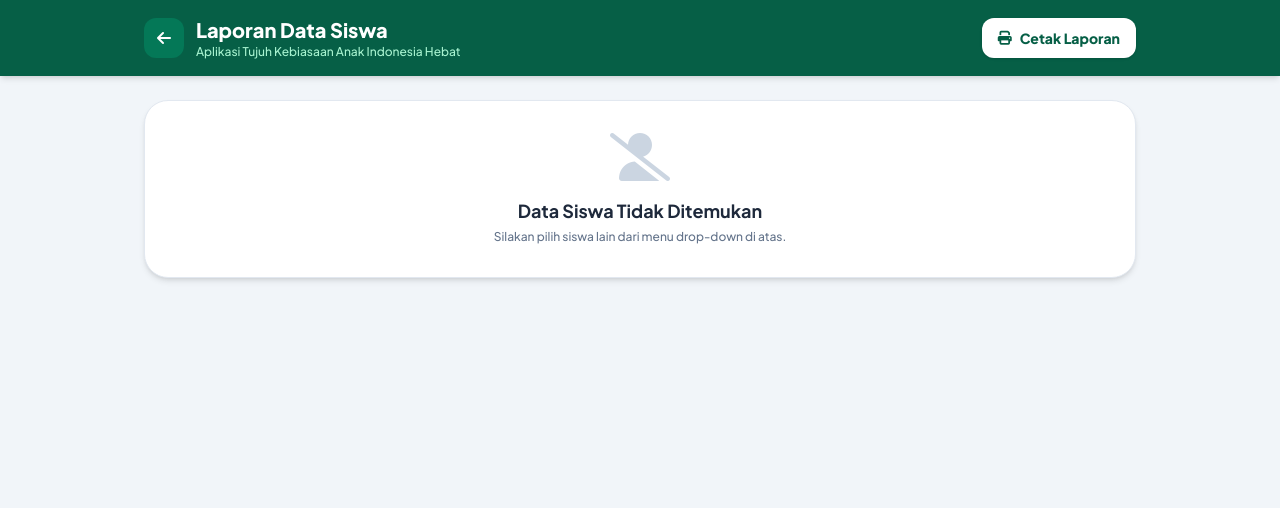
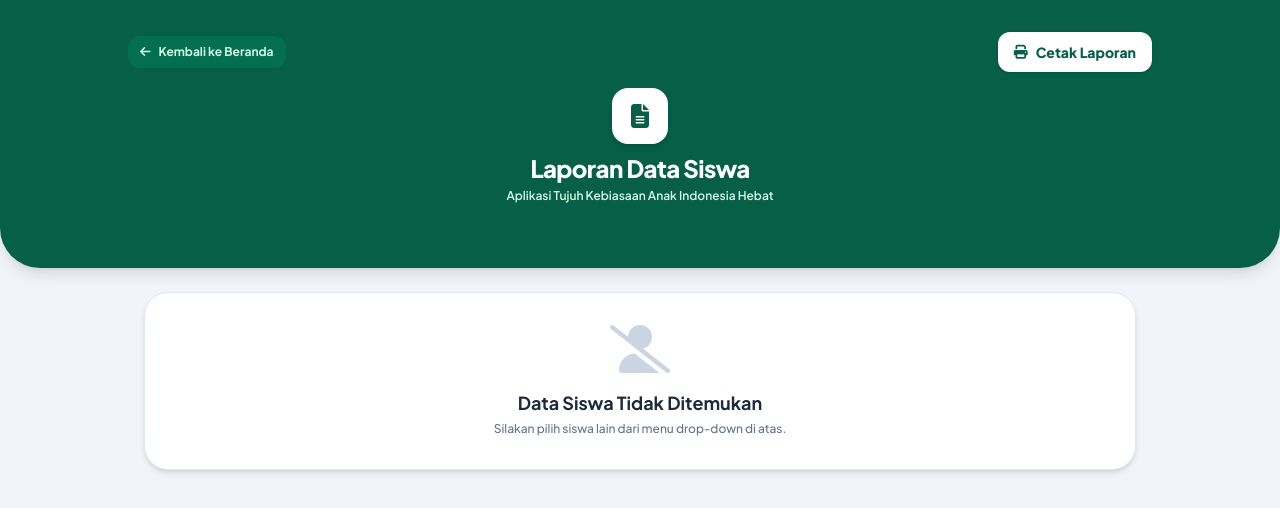
Before and after one commit to aksara-code/7kaih, a PHP site: page /laporan_siswa.php in a window 1280 px wide. Shown: the top 508 px of the page. Run offline with PHP 8.4, Linux system fonts and the light colour scheme; the visitor is signed in with stand-in values (Sample User, id 1); some libraries are stand-ins or nearby versions.

Commit message:
Revisi page laporan_siswa

```diff
--- a/laporan_siswa.php
+++ b/laporan_siswa.php
@@ -1,6 +1,18 @@
 <?php
 session_start();
+date_default_timezone_set('Asia/Jakarta');
 require_once 'koneksi.php';
+
+$habitCategories = [
+    'bangun' => ['title' => 'Bangun Pagi', 'icon' => 'fa-sun'],
+    'ibadah' => ['title' => 'Beribadah', 'icon' => 'fa-hands-praying'],
+    'belajar' => ['title' => 'Gemar Belajar', 'icon' => 'fa-book-open-reader'],
+    'makan' => ['title' => 'Makan Sehat', 'icon' => 'fa-apple-whole'],
+    'olahraga' => ['title' => 'Olahraga', 'icon' => 'fa-person-running'],
+    'bermasyarakat' => ['title' => 'Bermasyarakat', 'icon' => 'fa-people-group'],
+    'tidur' => ['title' => 'Tidur Cepat', 'icon' => 'fa-moon'],
+];
+$activitiesByCategory = array_fill_keys(array_keys($habitCategories), []);
 
 // 1. Cek Autentikasi Pengguna
 if (!isset($_SESSION['user_id'])) {
@@ -47,6 +59,21 @@ if ($siswa_id) {
     ");
     $stmt->execute(['id' => $siswa_id]);
     $siswa = $stmt->fetch();
+
+        if ($siswa) {
+            $categoryPlaceholders = implode(', ', array_fill(0, count($habitCategories), '?'));
+            $stmt_activities = $pdo->prepare(
+                "SELECT kategori, waktu_mulai, deskripsi, catatan_tambahan, foto
+                 FROM log_aktivitas
+                 WHERE id_siswa = ? AND kategori IN ($categoryPlaceholders)
+                 ORDER BY waktu_mulai DESC, id DESC"
+            );
+            $stmt_activities->execute(array_merge([(int) $siswa_id], array_keys($habitCategories)));
+
+            foreach ($stmt_activities->fetchAll() as $activity) {
+                $activitiesByCategory[$activity['kategori']][] = $activity;
+            }
+        }
 }
 ?>
 <!DOCTYPE html>
@@ -89,24 +116,23 @@ if ($siswa_id) {
 <body class="bg-slate-100 min-h-screen text-slate-800 flex flex-col justify-between antialiased pb-12">
 
     <!-- Navbar / Action Top Bar (Tidak ikut tercetak) -->
-    <header class="bg-emerald-800 text-white shadow-md no-print">
-        <div class="max-w-5xl mx-auto px-4 py-4 flex flex-wrap items-center justify-between gap-4">
-            <div class="flex items-center gap-3">
-                <a href="dashboard.php" class="bg-emerald-700 hover:bg-emerald-600 text-white p-2.5 rounded-xl transition-all flex items-center justify-center w-10 h-10">
-                    <i class="fa-solid fa-arrow-left"></i>
+    <header class="bg-emerald-800 text-white pt-8 pb-16 px-4 rounded-b-[2.5rem] shadow-lg relative overflow-hidden no-print">
+        <div class="max-w-5xl mx-auto relative z-10">
+            <div class="mb-4 flex items-center justify-between gap-3">
+                <a href="dashboard.php" class="inline-flex items-center text-xs font-bold bg-emerald-700/60 hover:bg-emerald-700 px-3 py-2 rounded-xl text-emerald-100 transition-all">
+                    <i class="fa-solid fa-arrow-left mr-2"></i> Kembali ke Beranda
                 </a>
-                <div>
-                    <h1 class="font-extrabold text-lg sm:text-xl leading-tight">Laporan Data Siswa</h1>
-                    <p class="text-xs text-emerald-200 font-medium">Aplikasi Tujuh Kebiasaan Anak Indonesia Hebat</p>
-                </div>
-            </div>
-
-            <div class="flex items-center gap-2">
-                <!-- Tombol Cetak / Print -->
                 <button onclick="window.print()" class="bg-white text-emerald-800 hover:bg-emerald-50 px-4 py-2.5 rounded-xl font-extrabold text-xs sm:text-sm flex items-center gap-2 shadow transition-all">
                     <i class="fa-solid fa-print"></i>
                     <span>Cetak Laporan</span>
                 </button>
+            </div>
+            <div class="text-center">
+                <div class="inline-flex items-center justify-center w-14 h-14 rounded-2xl bg-white text-emerald-800 shadow-md mb-2">
+                    <i class="fa-solid fa-file-lines text-2xl"></i>
+                </div>
+                <h1 class="text-2xl font-extrabold tracking-tight text-white">Laporan Data Siswa</h1>
+                <p class="text-xs font-semibold text-emerald-100 mt-1">Aplikasi Tujuh Kebiasaan Anak Indonesia Hebat</p>
             </div>
         </div>
     </header>
@@ -116,7 +142,7 @@ if ($siswa_id) {
         <!-- Selector Siswa untuk Guru (Tidak ikut tercetak) -->
         <?php if ($user_role === 'guru' && !empty($daftar_siswa)): ?>
             <div class="bg-white p-4 rounded-2xl shadow-sm border border-slate-200 mb-6 no-print flex flex-col sm:flex-row items-start sm:items-center justify-between gap-4">
-                <label for="select_siswa" class="text-xs font-extrabold text-slate-700 uppercase tracking-wider flex items-center gap-2">
+                <label  for="select_siswa" class="text-xs font-extrabold text-slate-700 uppercase tracking-wider flex items-center gap-2">
                     <i class="fa-solid fa-users text-emerald-700"></i> Pilih Siswa:
                 </label>
                 <select id="select_siswa" onchange="location = this.value;" class="w-full sm:w-80 bg-slate-50 border-2 border-slate-300 rounded-xl px-3 py-2 text-sm font-semibold text-slate-800 focus:outline-none focus:border-emerald-600">
@@ -198,93 +224,42 @@ if ($siswa_id) {
                 <!-- Section Grid Detail Kebiasaan & Preferensi -->
                 <div class="space-y-6">
                     <h4 class="text-base font-extrabold text-emerald-800 uppercase tracking-wider border-b-2 border-emerald-800 pb-2 flex items-center gap-2">
-                        <i class="fa-solid fa-list-check"></i> Kebiasaan & Profil Preferensi Diri
+                        <i class="fa-solid fa-list-check"></i> Kebiasaan & Aktivitas Siswa
                     </h4>
 
                     <div class="grid grid-cols-1 sm:grid-cols-2 lg:grid-cols-3 gap-4">
-
-                        <!-- Waktu Tidur & Bangun -->
-                        <div class="p-4 bg-emerald-50/50 rounded-2xl border border-emerald-200/80">
-                            <div class="flex items-center gap-3 mb-2">
-                                <div class="w-8 h-8 rounded-lg bg-emerald-700 text-white flex items-center justify-center text-xs">
-                                    <i class="fa-solid fa-moon"></i>
+                        <?php foreach ($habitCategories as $category => $habit): ?>
+                            <div class="p-4 bg-emerald-50/50 rounded-2xl border border-emerald-200/80">
+                                <div class="flex items-center gap-3 mb-3">
+                                    <div class="w-8 h-8 rounded-lg bg-emerald-700 text-white flex items-center justify-center text-xs">
+                                        <i class="fa-solid <?= htmlspecialchars($habit['icon']) ?>"></i>
+                                    </div>
+                                    <span class="text-xs font-extrabold text-slate-800 uppercase"><?= htmlspecialchars($habit['title']) ?></span>
                                 </div>
-                                <span class="text-xs font-extrabold text-slate-800 uppercase">Jam Istirahat</span>
+                                <div class="space-y-3">
+                                    <?php foreach ($activitiesByCategory[$category] as $activity): ?>
+                                        <div class="border-t border-emerald-200/80 pt-3 first:border-t-0 first:pt-0">
+                                            <?php if (!empty($activity['waktu_mulai'])): ?>
+                                                <p class="text-[10px] font-bold text-slate-500"><?= date('d-m-Y H:i', strtotime($activity['waktu_mulai'])) ?> WIB</p>
+                                            <?php endif; ?>
+                                            <?php if (!empty($activity['deskripsi'])): ?>
+                                                <p class="mt-1 text-sm font-semibold text-slate-800 whitespace-pre-line"><?= nl2br(htmlspecialchars($activity['deskripsi'], ENT_QUOTES, 'UTF-8')) ?></p>
+                                            <?php endif; ?>
+                                            <?php if (!empty($activity['catatan_tambahan'])): ?>
+                                                <p class="mt-1 text-xs text-slate-600 whitespace-pre-line"><span class="font-bold">Catatan:</span> <?= nl2br(htmlspecialchars($activity['catatan_tambahan'], ENT_QUOTES, 'UTF-8')) ?></p>
+                                            <?php endif; ?>
+                                            <?php
+                                            $photoName = !empty($activity['foto']) ? basename((string) $activity['foto']) : '';
+                                            $photoPath = __DIR__ . '/uploads/aktivitas/' . $photoName;
+                                            ?>
+                                            <?php if ($photoName !== '' && is_file($photoPath)): ?>
+                                                <img src="uploads/aktivitas/<?= rawurlencode($photoName) ?>" alt="Foto <?= htmlspecialchars($habit['title']) ?>" class="mt-2 h-32 w-full rounded-xl object-cover">
+                                            <?php endif; ?>
+                                        </div>
+                                    <?php endforeach; ?>
+                                </div>
                             </div>
-                            <div class="text-xs text-slate-700 space-y-1 pl-1">
-                                <p>Tidur: <strong class="text-slate-900"><?= htmlspecialchars($siswa['jam_tidur'] ?? '-') ?></strong></p>
-                                <p>Bangun: <strong class="text-slate-900"><?= htmlspecialchars($siswa['jam_bangun'] ?? '-') ?></strong></p>
-                            </div>
-                        </div>
-
-                        <!-- Cita-Cita -->
-                        <div class="p-4 bg-emerald-50/50 rounded-2xl border border-emerald-200/80">
-                            <div class="flex items-center gap-3 mb-2">
-                                <div class="w-8 h-8 rounded-lg bg-emerald-700 text-white flex items-center justify-center text-xs">
-                                    <i class="fa-solid fa-rocket"></i>
-                                </div>
-                                <span class="text-xs font-extrabold text-slate-800 uppercase">Cita - Cita</span>
-                            </div>
-                            <p class="text-sm font-bold text-slate-900 pl-1"><?= htmlspecialchars($siswa['cita_cita'] ?? '-') ?></p>
-                        </div>
-
-                        <!-- Hobi -->
-                        <div class="p-4 bg-emerald-50/50 rounded-2xl border border-emerald-200/80">
-                            <div class="flex items-center gap-3 mb-2">
-                                <div class="w-8 h-8 rounded-lg bg-emerald-700 text-white flex items-center justify-center text-xs">
-                                    <i class="fa-solid fa-gamepad"></i>
-                                </div>
-                                <span class="text-xs font-extrabold text-slate-800 uppercase">Hobi</span>
-                            </div>
-                            <p class="text-sm font-bold text-slate-900 pl-1"><?= htmlspecialchars($siswa['hobi'] ?? '-') ?></p>
-                        </div>
-
-                        <!-- Olahraga Favorit -->
-                        <div class="p-4 bg-emerald-50/50 rounded-2xl border border-emerald-200/80">
-                            <div class="flex items-center gap-3 mb-2">
-                                <div class="w-8 h-8 rounded-lg bg-emerald-700 text-white flex items-center justify-center text-xs">
-                                    <i class="fa-solid fa-futbol"></i>
-                                </div>
-                                <span class="text-xs font-extrabold text-slate-800 uppercase">Olahraga</span>
-                            </div>
-                            <p class="text-sm font-bold text-slate-900 pl-1"><?= htmlspecialchars($siswa['olahraga'] ?? '-') ?></p>
-                        </div>
-
-                        <!-- Mata Pelajaran Favorit -->
-                        <div class="p-4 bg-emerald-50/50 rounded-2xl border border-emerald-200/80">
-                            <div class="flex items-center gap-3 mb-2">
-                                <div class="w-8 h-8 rounded-lg bg-emerald-700 text-white flex items-center justify-center text-xs">
-                                    <i class="fa-solid fa-book-open"></i>
-                                </div>
-                                <span class="text-xs font-extrabold text-slate-800 uppercase">Mapel Favorit</span>
-                            </div>
-                            <p class="text-sm font-bold text-slate-900 pl-1"><?= htmlspecialchars($siswa['mapel'] ?? '-') ?></p>
-                        </div>
-
-                        <!-- Makanan & Buah Favorit -->
-                        <div class="p-4 bg-emerald-50/50 rounded-2xl border border-emerald-200/80">
-                            <div class="flex items-center gap-3 mb-2">
-                                <div class="w-8 h-8 rounded-lg bg-emerald-700 text-white flex items-center justify-center text-xs">
-                                    <i class="fa-solid fa-utensils"></i>
-                                </div>
-                                <span class="text-xs font-extrabold text-slate-800 uppercase">Makanan & Buah</span>
-                            </div>
-                            <p class="text-xs text-slate-700 pl-1">
-                                Makanan: <strong class="text-slate-900"><?= htmlspecialchars($siswa['makanan'] ?? '-') ?></strong><br>
-                                Buah: <strong class="text-slate-900"><?= htmlspecialchars($siswa['buah'] ?? '-') ?></strong>
-                            </p>
-                        </div>
-
-                    </div>
-
-                    <!-- Keunikan Diri / Catatan Pribadi -->
-                    <div class="p-4 bg-slate-50 rounded-2xl border border-slate-200 mt-4">
-                        <span class="block text-xs font-extrabold text-slate-800 uppercase tracking-wider mb-2 flex items-center gap-2">
-                            <i class="fa-solid fa-star text-amber-500"></i> Keunikan Diri Saya
-                        </span>
-                        <p class="text-sm font-semibold text-slate-700 leading-relaxed italic">
-                            "<?= !empty($siswa['keunikan_saya']) ? htmlspecialchars($siswa['keunikan_saya']) : 'Belum diisi' ?>"
-                        </p>
+                        <?php endforeach; ?>
                     </div>
 
                 </div>
```
